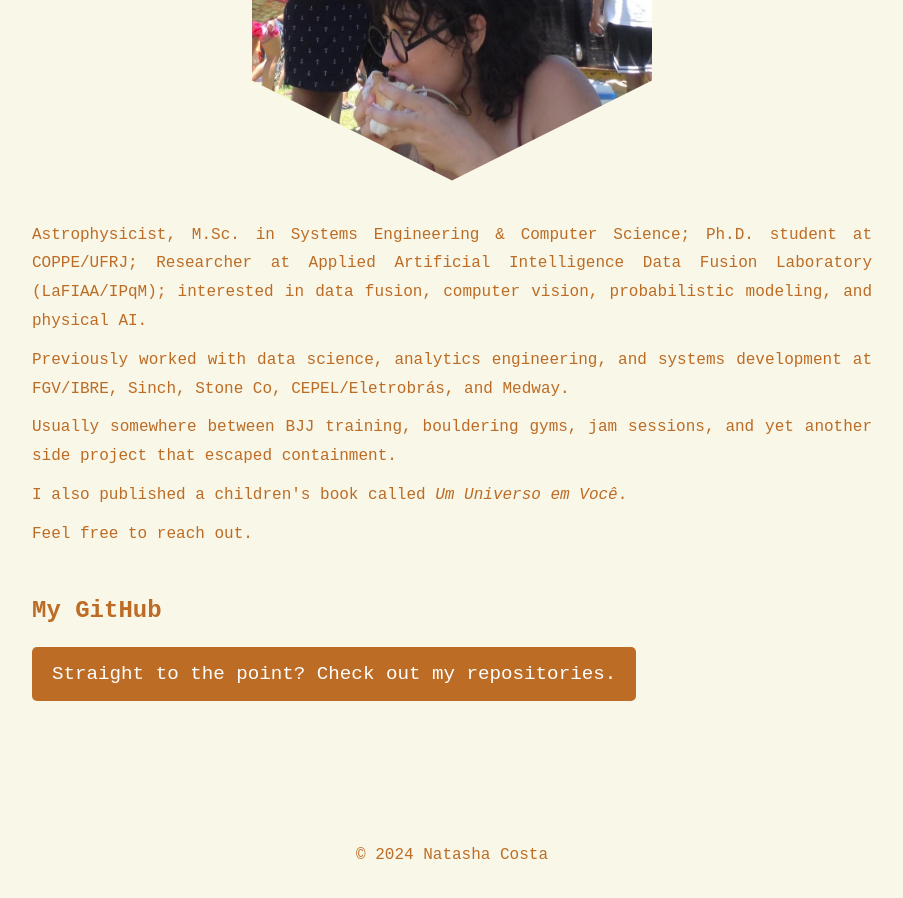
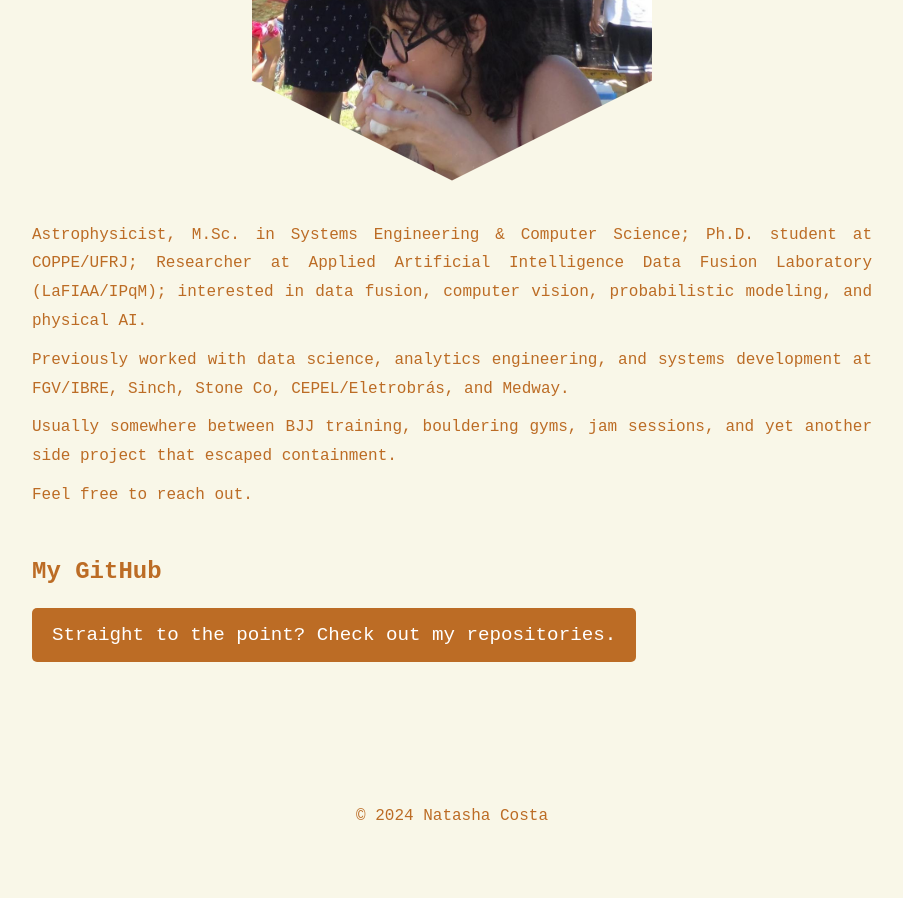
Before and after one commit to AstroNatasha/AstroNatasha.github.io, a Jekyll site: the page index.html, which Jekyll copies as it is, in a window 1280 px wide and 900 px high, scrolled down 966 px. Shown: the whole window, without its empty margins (188-1091 px from the left). Built offline with Jekyll 4.4.1, drawn with Linux system fonts in a browser that asks for light colours; after the commit the page ends 1827 px from its top, so only the background shows below that.

Commit message:
Remove children's book reference from index.html
Removed mention of published children's book.

```diff
--- a/index.html
+++ b/index.html
@@ -53,10 +53,6 @@
 
             <p>
                 Usually somewhere between BJJ training, bouldering gyms, jam sessions, and yet another side project that escaped containment.
-            </p>
-
-            <p>
-                I also published a children's book called <i>Um Universo em Você</i>.
             </p>
 
             <p>
```
